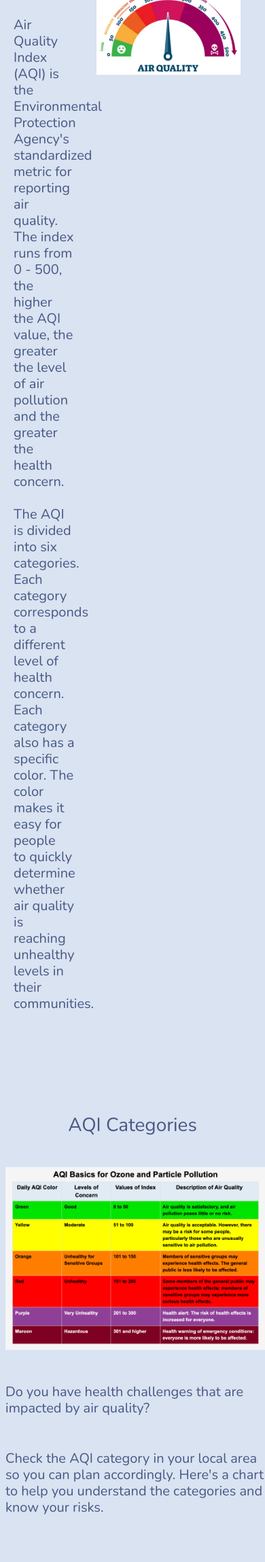
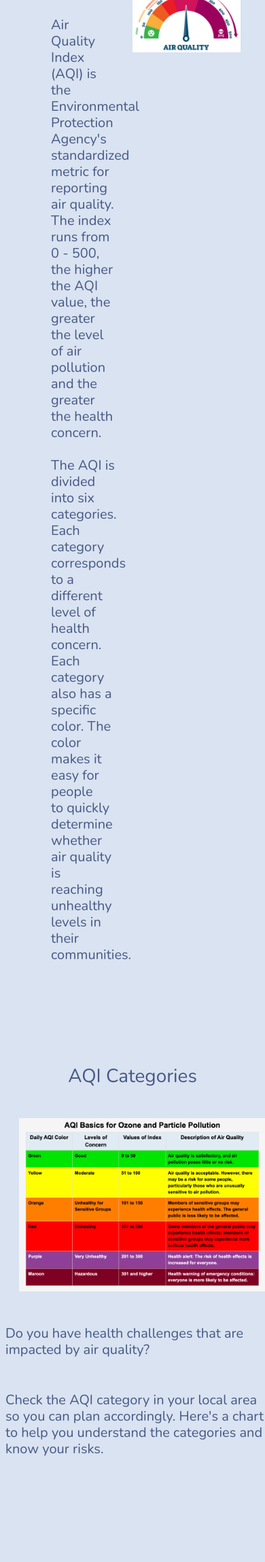
Before and after one commit to andrew-m-vick/project-3-group-08, a Flask app: page / in a window 390 px wide. Shown: the part 176-2474 px from the top of that part at 68% size. After the commit the page ends 2388 px from the top of that part, so only its background shows below. Run offline with Flask 3, Linux system fonts and the light colour scheme; the page is wider than the window, and the part outside it is not shown; some libraries are stand-ins or nearby versions.

Commit message:
html updates

```diff
--- a/app/templates/home.html
+++ b/app/templates/home.html
@@ -48,17 +48,18 @@
         <br>
         <div class="row">
             <div class="row">
-                <div class="col-4" style="padding-left: 20px;">
+                <div class="col-6" style="padding-left: 75px;">
                     <h5>Air Quality Index (AQI) is the Environmental Protection Agency's standardized metric for reporting air quality. The index runs from 0 - 500, <br>
                         the higher the AQI value, the greater the level of air pollution and the greater the health concern. <br>
                         <br>
                         The AQI is divided into six categories. <br>
                         Each category corresponds to a different level of health concern. Each category also has a specific color. The color makes it easy for people
+
          <br>
                         to quickly determine whether air quality is reaching unhealthy levels in their communities.
                     </h5>
                 </div>
-                <div class="col-8" style="padding-left: 20px;">
+                <div class="col-6 text-end">
                     <img src="../static/images/Picture1.png" alt="Background" class="img-fluid">
                 </div>
             </div>
@@ -76,10 +77,10 @@
             </div>
         </div>
         <div class="row">
-        <div class="col-md-6" style="padding-left: 20px;">
+            <div class="col-md-7" style="padding-left: 40px;">
                 <img src="../static/images/image1.png" alt="Background" class="img-fluid">
             </div>
-        <div class="col-md-6" style="padding-left: 20px;">
+            <div class="col-md-5" style="padding-left: 20px;">
                 <h5>Do you have health challenges that are impacted by air quality?</h5>
                 <h5>Check the AQI category in your local area so you can plan accordingly.  Here's a chart to help you understand the categories and know your risks.</h5>
             </div>
--- a/app/templates/map.html
+++ b/app/templates/map.html
@@ -61,7 +61,7 @@
     <!-- Dashboard -->
             <div class="col-md-12 text-center">
                 <h1>AQI World Map</h1>
-                <p class="text-dark text-dark">Click on the magnifying glass find the AQI data of a specific location. You have the option of viewing the map without the markers or heat layer by clicking in the filter boxes below.</p>
+                <p class="text-dark text-dark">Click on the magnifying glass to search for the AQI data of a specific location. You have the option of viewing the map without the markers or heat layer by clicking in the filter boxes below.</p>
                 </div>
         <div class="row">
             <div class="col-md-12 text-center">
```
Lines whose indentation alone changed are shown as unchanged.
